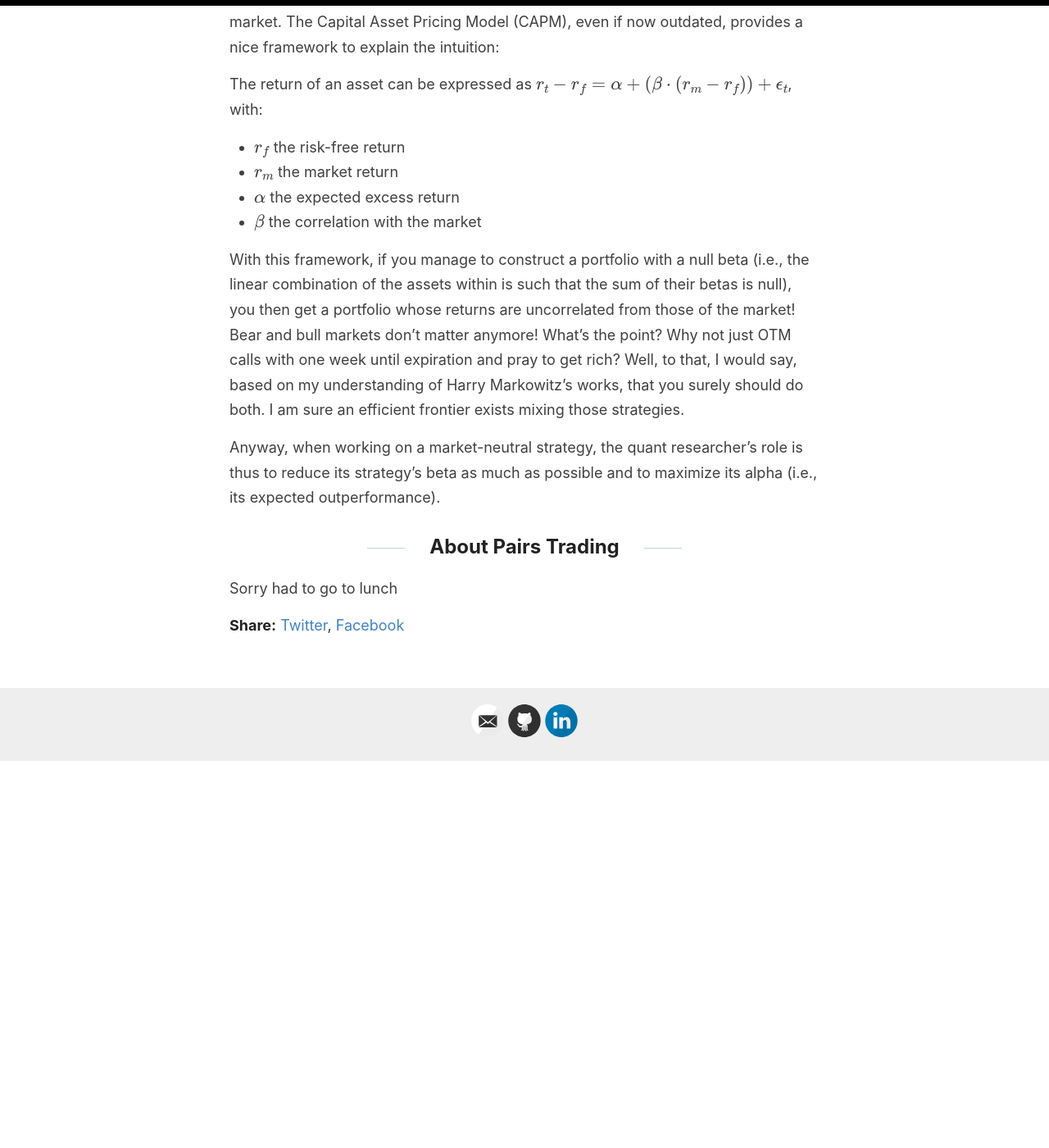
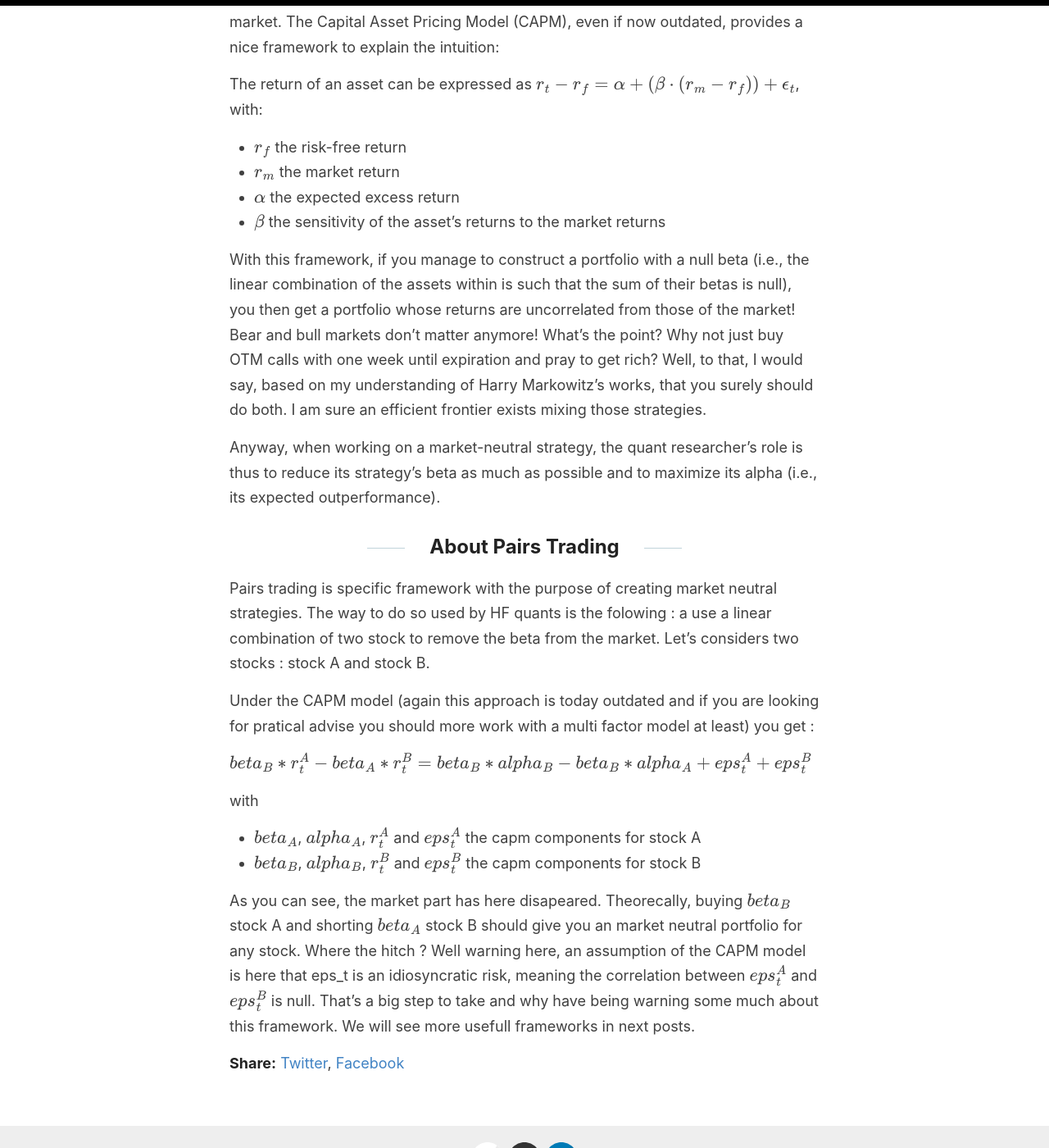
Before and after one commit to Zaltarba/blog, a Jekyll site: the page built from _posts/2024-06-22-IntroPairsTrading.md, in a window 1280 px wide and 1400 px high, scrolled down 694 px. Shown: the whole window at 82% size. Built offline with Jekyll 4.4.1, drawn with Linux system fonts in a browser that asks for light colours; formulas are drawn with MathJax 3; before the commit the page ends 1622 px from its top, so only the background shows below that.

Commit message:
Update 2024-06-22-IntroPairsTrading.md

```diff
--- a/_posts/2024-06-22-IntroPairsTrading.md
+++ b/_posts/2024-06-22-IntroPairsTrading.md
@@ -17,12 +17,23 @@ The return of an asset can be expressed as $r_t - r_f = \alpha + (\beta \cdot (r
 - $r_f$ the risk-free return
 - $r_m$ the market return
 - $\alpha$ the expected excess return
-- $\beta$ the correlation with the market
+- $\beta$ the sensitivity of the asset's returns to the market returns
 
-With this framework, if you manage to construct a portfolio with a null beta (i.e., the linear combination of the assets within is such that the sum of their betas is null), you then get a portfolio whose returns are uncorrelated from those of the market! Bear and bull markets don't matter anymore! What's the point? Why not just OTM calls with one week until expiration and pray to get rich? Well, to that, I would say, based on my understanding of Harry Markowitz's works, that you surely should do both. I am sure an efficient frontier exists mixing those strategies.
+With this framework, if you manage to construct a portfolio with a null beta (i.e., the linear combination of the assets within is such that the sum of their betas is null), you then get a portfolio whose returns are uncorrelated from those of the market! Bear and bull markets don't matter anymore! What's the point? Why not just buy OTM calls with one week until expiration and pray to get rich? Well, to that, I would say, based on my understanding of Harry Markowitz's works, that you surely should do both. I am sure an efficient frontier exists mixing those strategies.
 
 Anyway, when working on a market-neutral strategy, the quant researcher's role is thus to reduce its strategy's beta as much as possible and to maximize its alpha (i.e., its expected outperformance).
 
 ## About Pairs Trading
 
-Sorry had to go to lunch
+Pairs trading is specific framework with the purpose of creating market neutral strategies. The way to do so used by HF quants is the folowing : a use a linear combination of two stock to remove the beta from the market. Let's considers two stocks : stock A and stock B.
+
+Under the CAPM model (again this approach is today outdated and if you are looking for pratical advise you should more work with a multi factor model at least) you get :
+
+$ beta_B * r_t^A - beta_A * r_t^B = beta_B * alpha_B - beta_B * alpha_A + eps_t^A + eps_t^B $
+
+with
+
+- $beta_A$, $alpha_A$, $r_t^A$ and $eps_t^A$ the capm components for stock A
+- $beta_B$, $alpha_B$, $r_t^B$ and $eps_t^B$ the capm components for stock B
+
+As you can see, the market part has here disapeared. Theorecally, buying $beta_B$ stock A and shorting $beta_A$ stock B should give you an market neutral portfolio for any stock. Where the hitch ? Well warning here, an assumption of the CAPM model is here that eps_t is an idiosyncratic risk, meaning the correlation between $eps_t^A$ and $eps_t^B$ is null. That's a big step to take and why have being warning some much about this framework. We will see more usefull frameworks in next posts.
```
